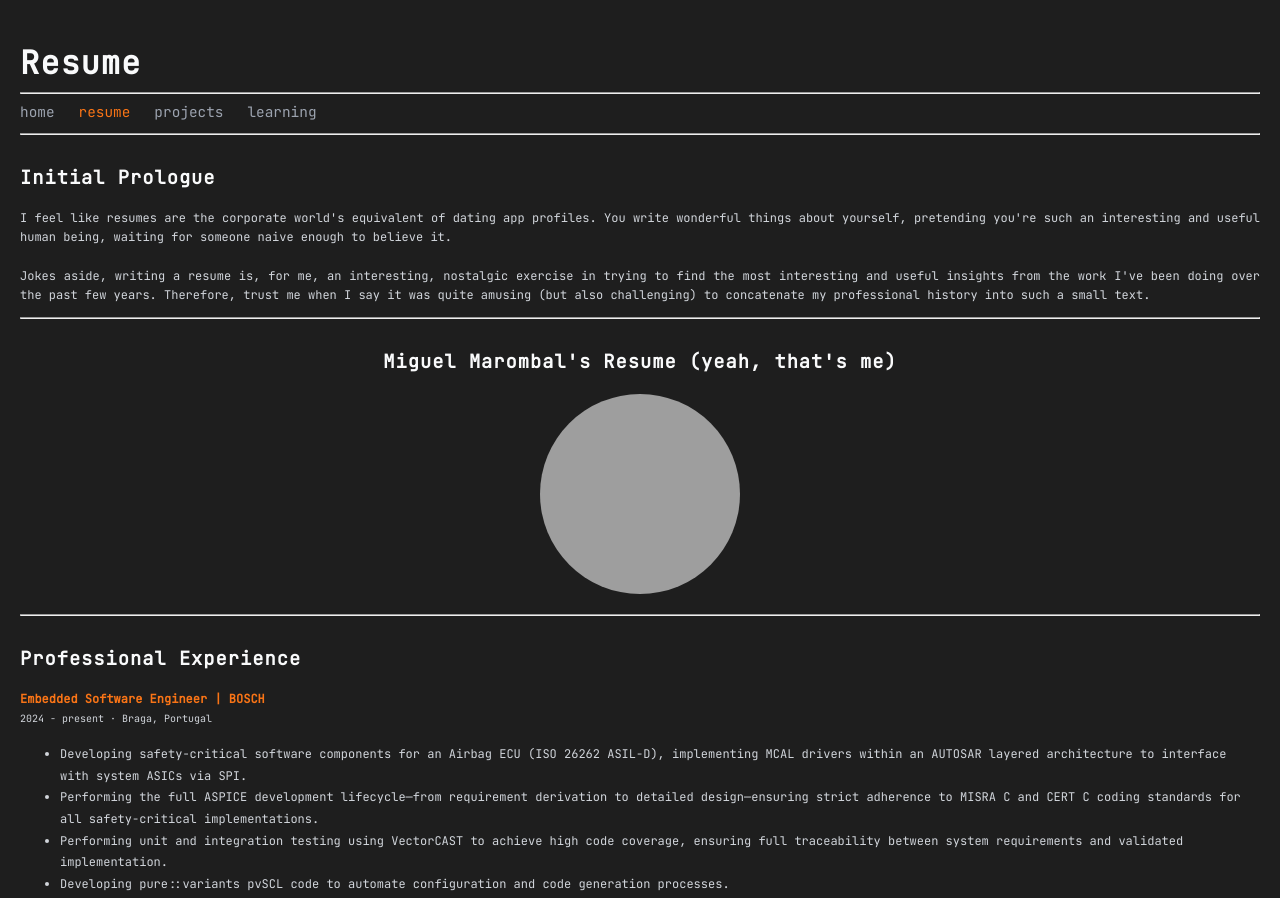
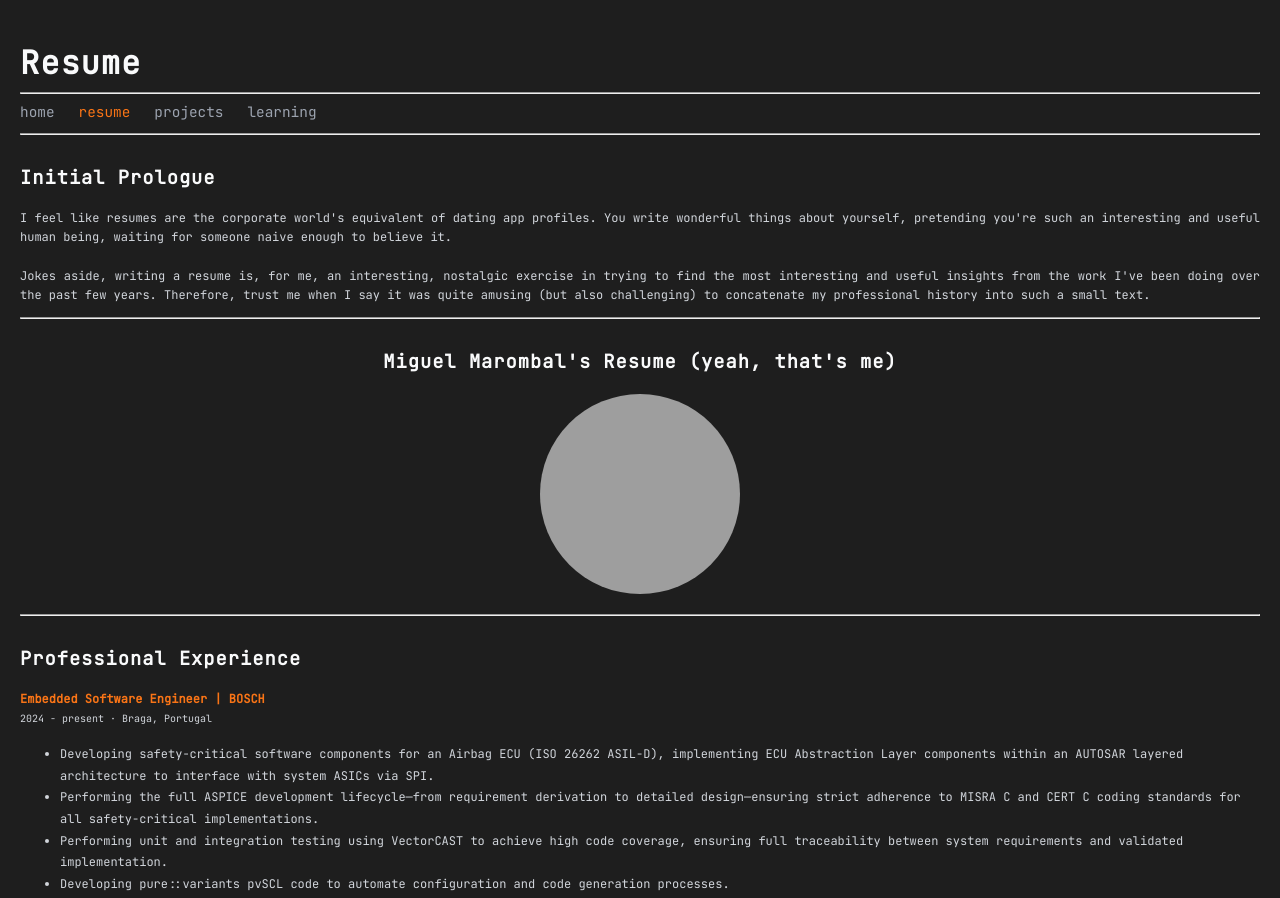
Before and after one commit to Marombal/marombal.github.io, a plain HTML site: page resume.html in a window 1280 px wide. Shown: the top 898 px of the page. Drawn offline with Linux system fonts and the light colour scheme; grey boxes are pictures that could not be loaded.

Commit message:
Typo on layer

```diff
--- a/resume.html
+++ b/resume.html
@@ -54,7 +54,7 @@
             <ul>
                 <li>
                     Developing safety-critical software components for an Airbag ECU (ISO 26262 ASIL-D),
-                    implementing MCAL drivers within an AUTOSAR layered architecture to interface with system ASICs via SPI.
+                    implementing ECU Abstraction Layer components within an AUTOSAR layered architecture to interface with system ASICs via SPI.
                 </li>
                 <li>
                     Performing the full ASPICE development lifecycle—from requirement derivation to
```
